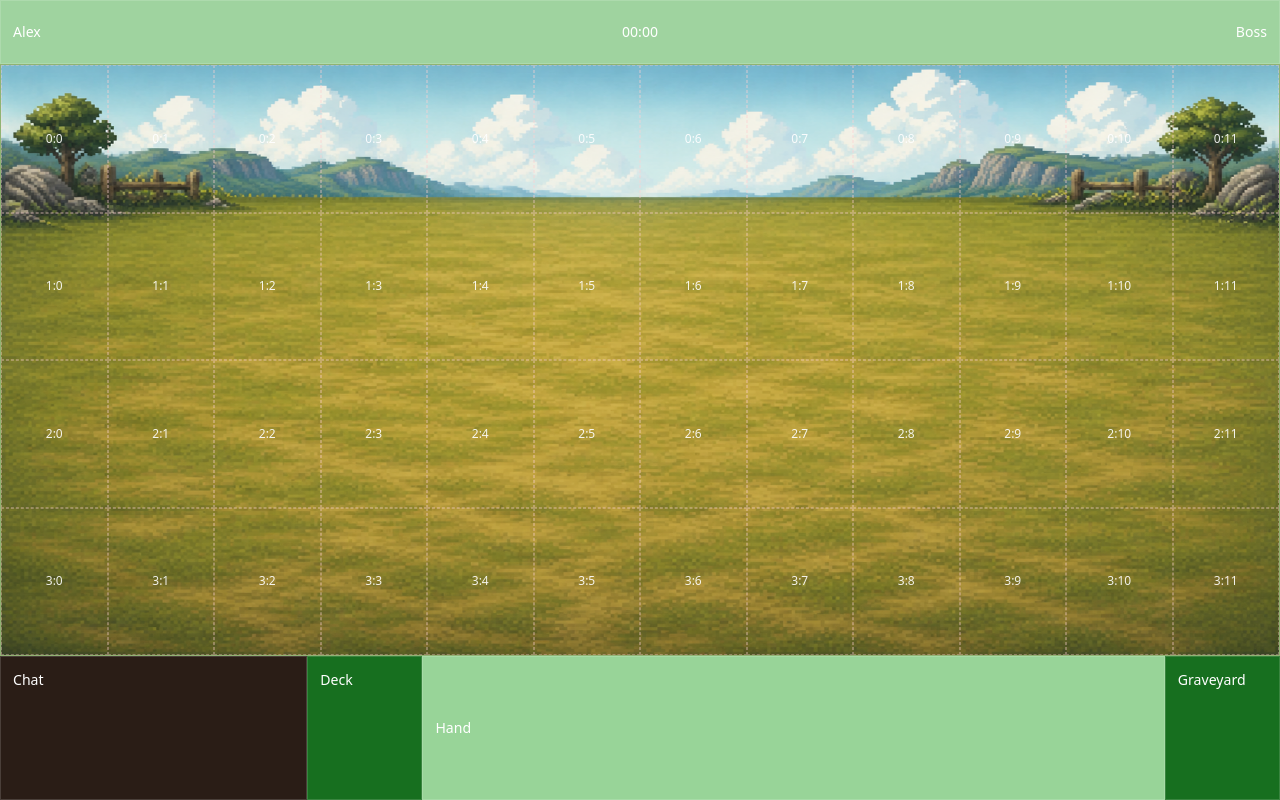
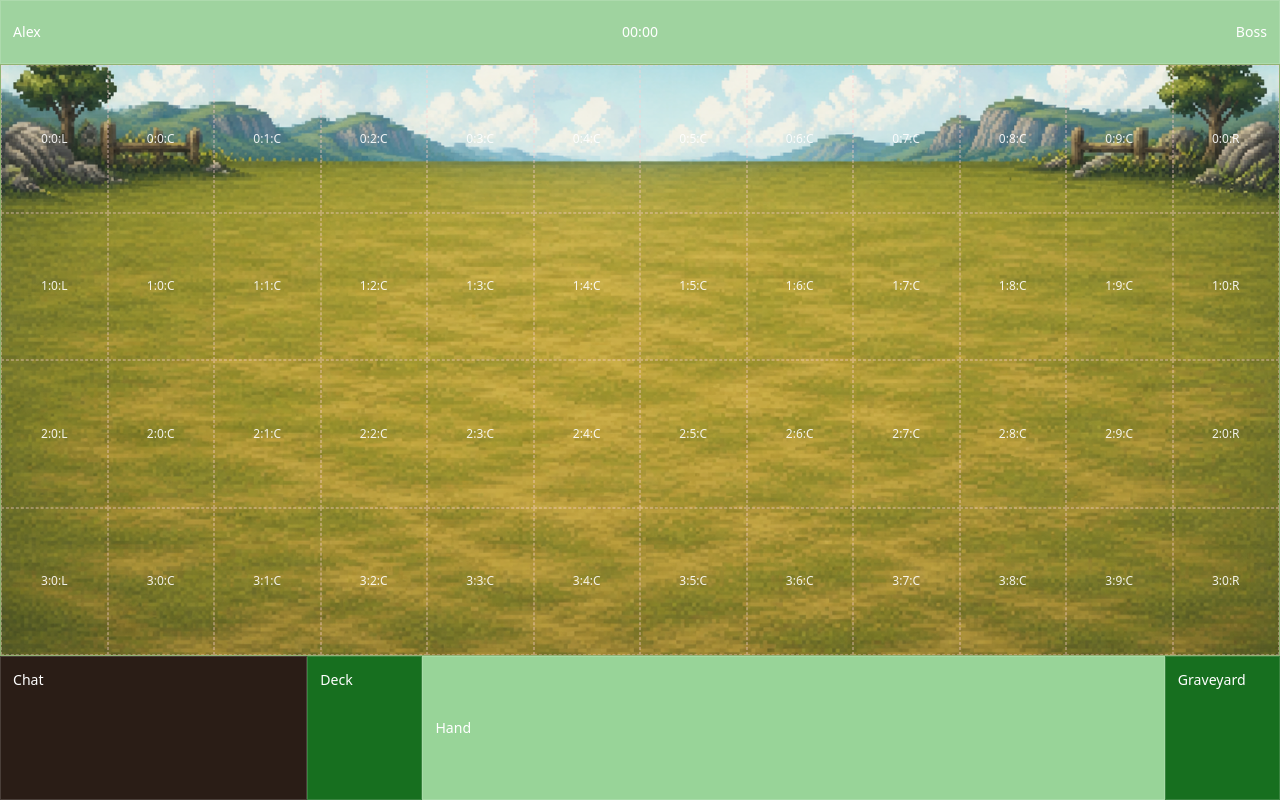
Before and after one commit to alexipt94/cardgame, a React (Vite) app in the folder client/: page / in a window 1280 px wide. Both pictures are taken after a click on the button "Battlefield". Built offline with nearby package versions, Linux system fonts and the light colour scheme.

Commit message:
feat: split battlefield into hero zones and play area

```diff
--- a/client/src/pages/battlepage/BattleFieldGrid.tsx
+++ b/client/src/pages/battlepage/BattleFieldGrid.tsx
@@ -4,7 +4,7 @@ export type BattlefieldCell = {
   col: number;
 };
 
-export function createBattlefieldCells(rows: number, cols = 12): BattlefieldCell[] {
+export function createBattlefieldCells(rows: number, cols: number): BattlefieldCell[] {
   const cells: BattlefieldCell[] = [];
 
   for (let row = 0; row < rows; row++) {
--- a/client/src/pages/battlepage/BattlePage.css
+++ b/client/src/pages/battlepage/BattlePage.css
@@ -1,11 +1,14 @@
 .battle-page {
   display: grid;
   grid-template-columns:
-  clamp(270px, 24vw, 370px)
-  clamp(90px, 9vw, 130px)
-  minmax(0, 1fr)
-  clamp(90px, 9vw, 130px);
-  grid-template-rows: clamp(60px, 8vh, 80px) minmax(0, 1fr) clamp(110px, 18vh, 150px);
+    clamp(270px, 24vw, 370px)
+    clamp(90px, 9vw, 130px)
+    minmax(0, 1fr)
+    clamp(90px, 9vw, 130px);
+  grid-template-rows:
+    clamp(60px, 8vh, 80px)
+    minmax(0, 1fr)
+    clamp(110px, 18vh, 150px);
   grid-template-areas:
     "header header header header"
     "field field field field"
@@ -56,21 +59,59 @@
   grid-area: field;
   position: relative;
   overflow: hidden;
-  aspect-ratio: 16 / 9;
   width: 100%;
   height: 100%;
+  min-width: 0;
   min-height: 0;
   background: #7ea55b;
 }
+
 .battlefield-bg {
   position: absolute;
   inset: 0;
   width: 100%;
   height: 100%;
-  object-fit: fill;
+  object-fit: cover;
   display: block;
   pointer-events: none;
   user-select: none;
+  z-index: 0;
+}
+
+.battlefield-layout {
+  position: absolute;
+  inset: 0;
+  display: grid;
+  grid-template-columns: 1fr 10fr 1fr;
+  min-width: 0;
+  min-height: 0;
+  z-index: 1;
+}
+
+.battlefield-zone,
+.battlefield-play-area {
+  display: grid;
+  grid-template-rows: repeat(var(--battle-rows, 4), 1fr);
+  min-width: 0;
+  min-height: 0;
+}
+
+.battlefield-zone {
+  grid-template-columns: 1fr;
+}
+
+.battlefield-play-area {
+  grid-template-columns: repeat(10, 1fr);
+}
+
+.battlefield-cell {
+  border: 1px dashed rgba(255, 210, 210, 0.35);
+  display: flex;
+  align-items: center;
+  justify-content: center;
+  color: rgba(255, 255, 255, 0.9);
+  font-size: 12px;
+  line-height: 1;
 }
 
 .battle-chat {
@@ -96,26 +137,3 @@
   grid-area: graveyard;
   background-color: #176f1f;
 }
-
-.battlefield-grid {
-  position: absolute;
-  inset: 0;
-  display: grid;
-  grid-template-columns: repeat(12, 1fr);
-  z-index: 1;
-}
-
-.battlefield-play-area {
-  position: absolute;
-  inset: 0;
-}
-
-
-.battlefield-cell {
-  border: 1px dashed rgba(255, 210, 210, 0.35);
-  display: flex;
-  align-items: center;
-  justify-content: center;
-  color: rgba(255, 255, 255, 0.9);
-  font-size: 12px;
-}
--- a/client/src/pages/battlepage/BattlePage.tsx
+++ b/client/src/pages/battlepage/BattlePage.tsx
@@ -4,7 +4,12 @@ import './BattlePage.css';
 export function BattlePage() {
   // const [isDraggingCard, setIsDraggingCard] = useState(false);
   const rows = 4;
-  const cells = createBattlefieldCells(rows);
+  const colsL = 1;
+  const colsR = 1;
+  const colsC = 10;
+  const cellsL = createBattlefieldCells(rows, colsL);
+  const cellsR = createBattlefieldCells(rows, colsR);
+  const cellsC = createBattlefieldCells(rows, colsC);
   return (
     <div className="battle-page">
       <header className="battle-header battle-section">
@@ -16,12 +21,39 @@ export function BattlePage() {
       <main className="battle-field battle-section">
         <img className="battlefield-bg" src="/assets/background/grass_bf.png" alt="" />
 
-        <div className={`battlefield-grid `} style={{ gridTemplateRows: `repeat(${rows}, 1fr)` }}>
-          {cells.map((cell) => (
-            <div key={cell.id} className="battlefield-cell">
-              {cell.row}:{cell.col}
-            </div>
-          ))}
+        <div className="battlefield-layout">
+          <div
+            className="battlefield-zone battlefield-zone--left"
+            style={{ gridTemplateRows: `repeat(${rows}, 1fr)` }}
+          >
+            {cellsL.map((cell) => (
+              <div key={cell.id} className="battlefield-cell">
+                {cell.row}:{cell.col}:{'L'}
+              </div>
+            ))}
+          </div>
+
+          <div
+            className="battlefield-play-area"
+            style={{ gridTemplateRows: `repeat(${rows}, 1fr)` }}
+          >
+            {cellsC.map((cell) => (
+              <div key={cell.id} className="battlefield-cell">
+                {cell.row}:{cell.col}:{'C'}
+              </div>
+            ))}
+          </div>
+
+          <div
+            className="battlefield-zone battlefield-zone--right"
+            style={{ gridTemplateRows: `repeat(${rows}, 1fr)` }}
+          >
+            {cellsR.map((cell) => (
+              <div key={cell.id} className="battlefield-cell">
+                {cell.row}:{cell.col}:{'R'}
+              </div>
+            ))}
+          </div>
         </div>
       </main>
 
```
